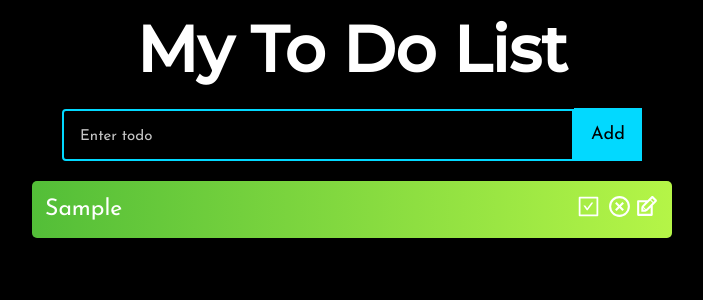
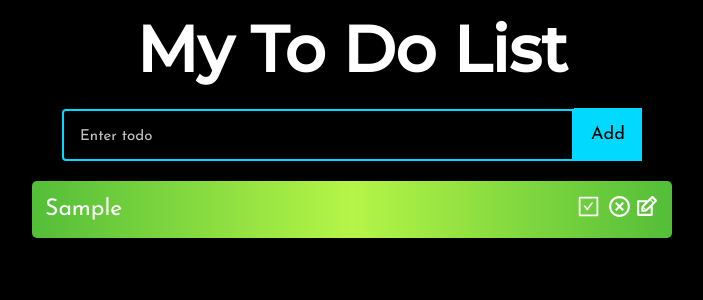
Before and after one commit to chriz-anit/Todo_App, a React (Create React App) app: page / in a window 1280 px wide. Both pictures are taken after typing "Sample" into the empty fields and a click on the button "Add". Shown: the top 300 px of the page, without its empty margins (288-991 px from the left). Built offline with nearby package versions, Linux system fonts and the light colour scheme.

Commit message:
gradient changed

```diff
--- a/src/App.css
+++ b/src/App.css
@@ -76,7 +76,8 @@ h1{
     background: linear-gradient(
     90deg,
     #0285ff 0%,
-    #02d9ff 70%
+    #02d9ff 50%,
+    #0285ff 100%
     );
     padding: 13px;
     border-radius: 5px;
@@ -89,7 +90,8 @@ h1{
     background: linear-gradient(
       90deg,
       #53be38 0%,
-      #b5f547 100%
+      #b5f547 50%,
+      #53be38 100%
     );
   }
 
@@ -109,5 +111,5 @@ h1{
 }
 
 .todo-row.complete{
-    opacity: 0.4;
+    opacity: 0.27;
 }
```
